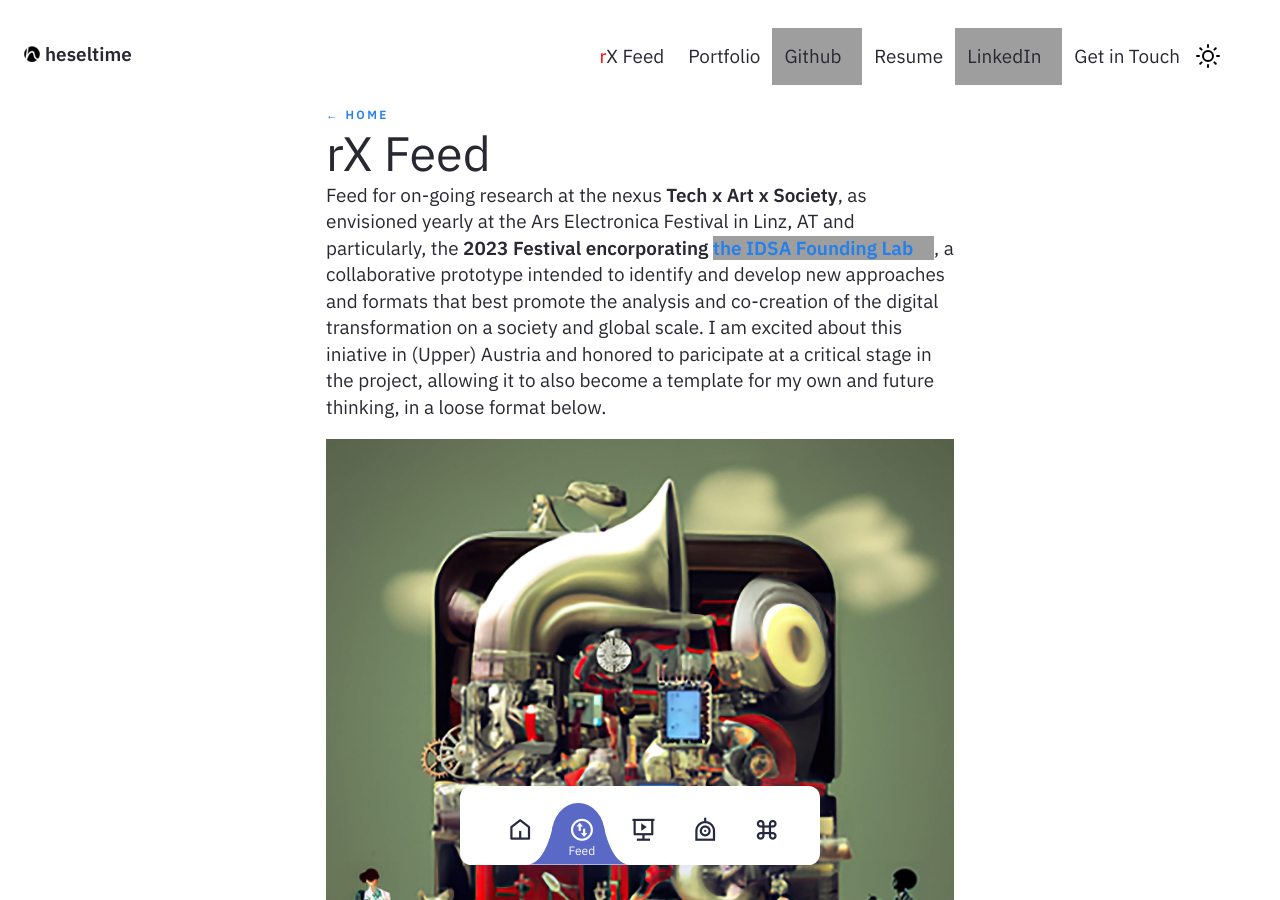
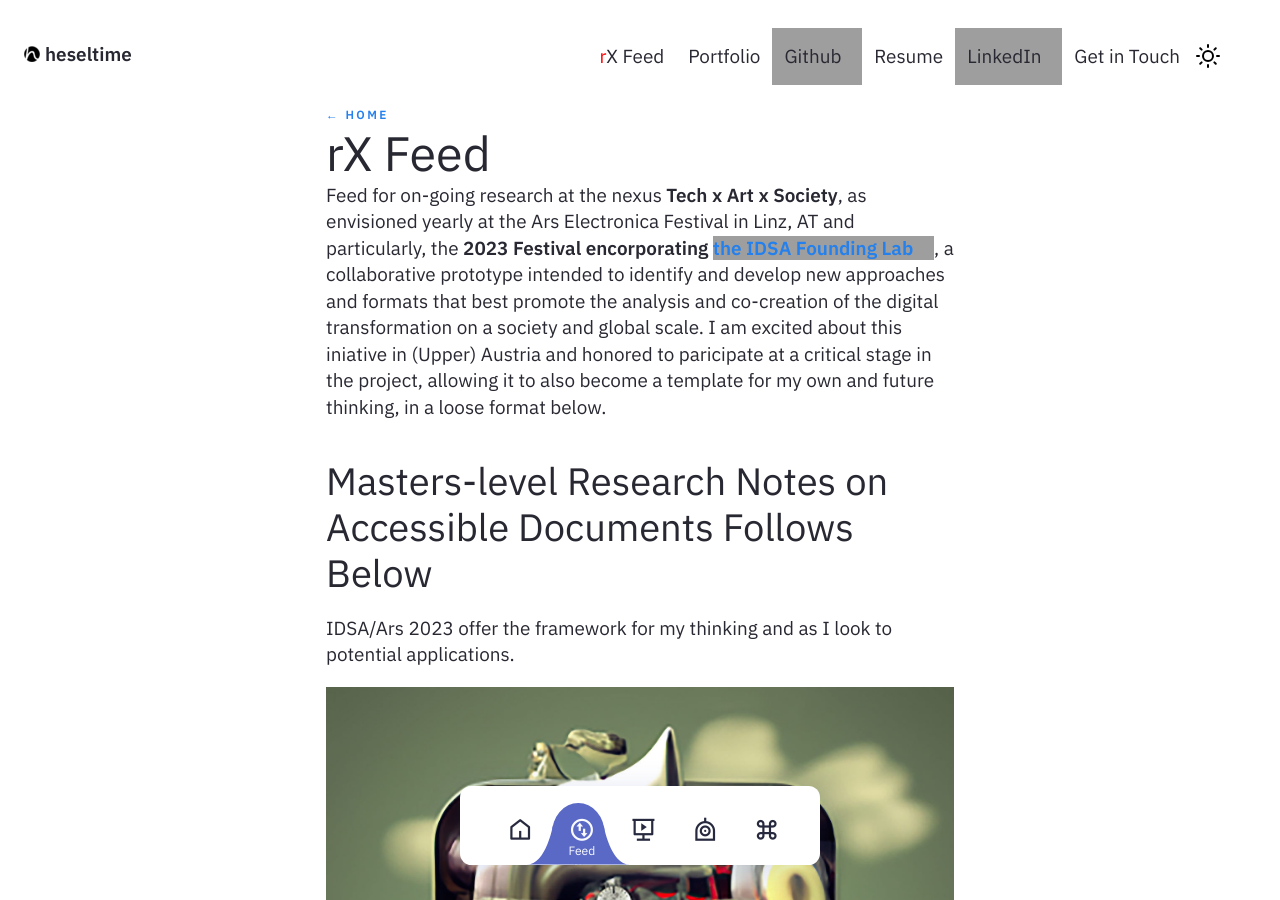
Before and after one commit to heseltime/heseltime.github.io, a Jekyll site: the page built from pages/notes.md, in a window 1280 px wide and 900 px high, cut to the strip 0-900 px from the top of the window. Built offline with Jekyll 4.4.1, drawn with Linux system fonts in a browser that asks for light colours; grey boxes are pictures that could not be loaded.

Commit message:
content: prepping Masters section

```diff
--- a/pages/notes.md
+++ b/pages/notes.md
@@ -6,6 +6,10 @@ title: rX Feed
 ---
 
 Feed for on-going research at the nexus <b>Tech x Art x Society</b>, as envisioned yearly at the Ars Electronica Festival in Linz, AT and particularly, the <b>2023 Festival encorporating <a href="https://ars.electronica.art/university/en/" target="_BLANK">the IDSA Founding Lab</a></b>, a collaborative prototype intended to identify and develop new approaches and formats that best promote the analysis and co-creation of the digital transformation on a society and global scale. I am excited about this iniative in (Upper) Austria and honored to paricipate at a critical stage in the project, allowing it to also become a template for my own and future thinking, in a loose format below.
+
+# Masters-level Research Notes on Accessible Documents Follows Below
+
+IDSA/Ars 2023 offer the framework for my thinking and as I look to potential applications.
 
 <img src="../assets/img/machine.jpg" alt="IDSA and Ars Electronica Founding Lab Header">
 
```
